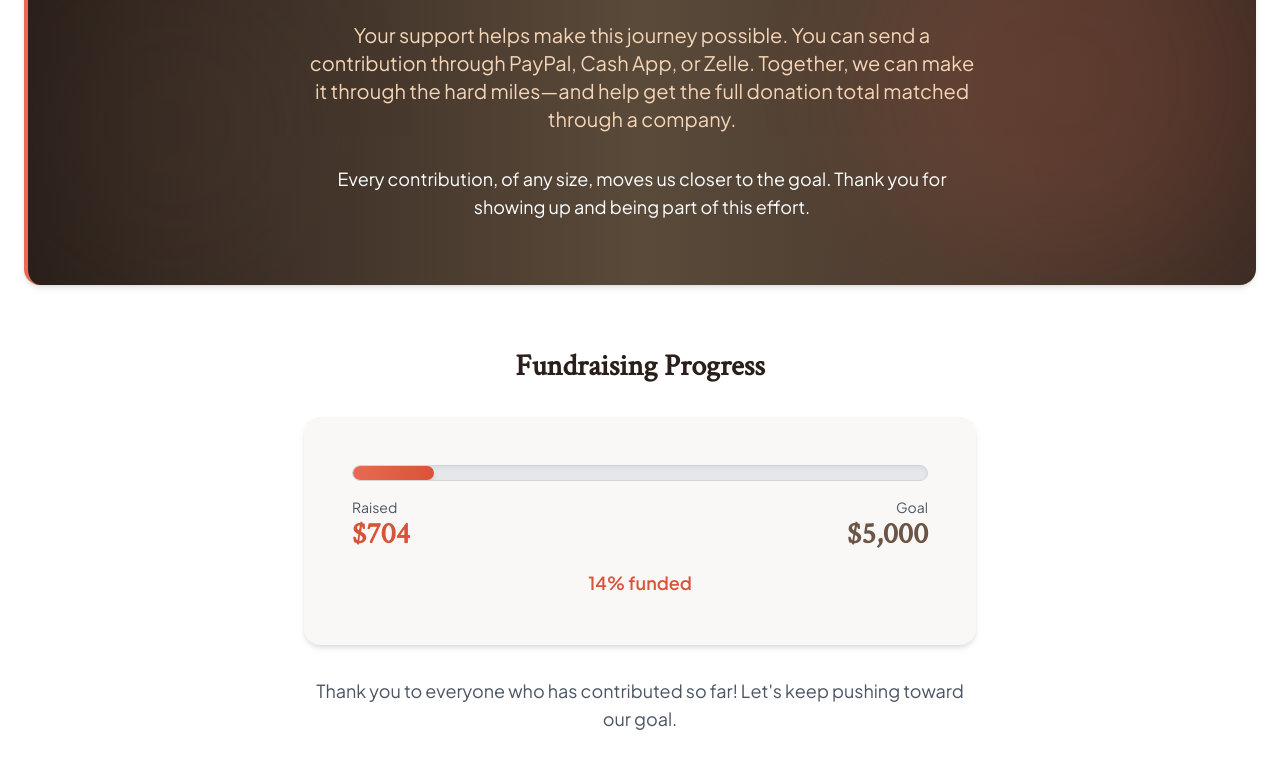
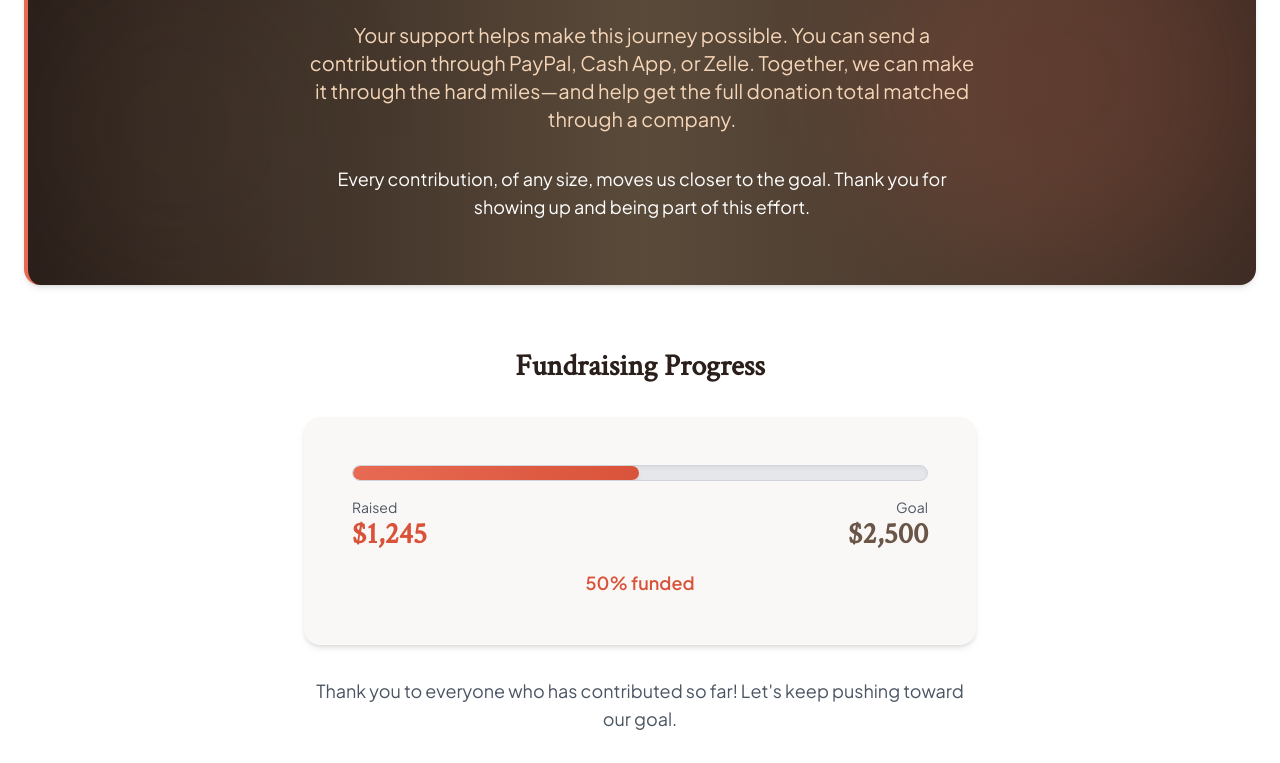
Before and after one commit to vedantpadhiii/teamVedant, a React (Vite) app: page / in a window 1280 px wide. Shown: the part 3818-4581 px from the top of the page. Built offline with nearby package versions, Linux system fonts and the light colour scheme; the HTML template or start-up script is replaced by a standard one.

Commit message:
donations update

```diff
--- a/src/components/Donate.jsx
+++ b/src/components/Donate.jsx
@@ -76,7 +76,7 @@ export default function Donate() {
             className="card p-8 md:p-12 bg-primary-50"
             whileHover={{ boxShadow: '0 15px 40px rgba(26, 125, 158, 0.1)' }}
           >
-            <ProgressBar raised={704} goal={5000} />
+            <ProgressBar raised={1245} goal={2500} />
           </motion.div>
 
           {/* Supporting Text */}
```
